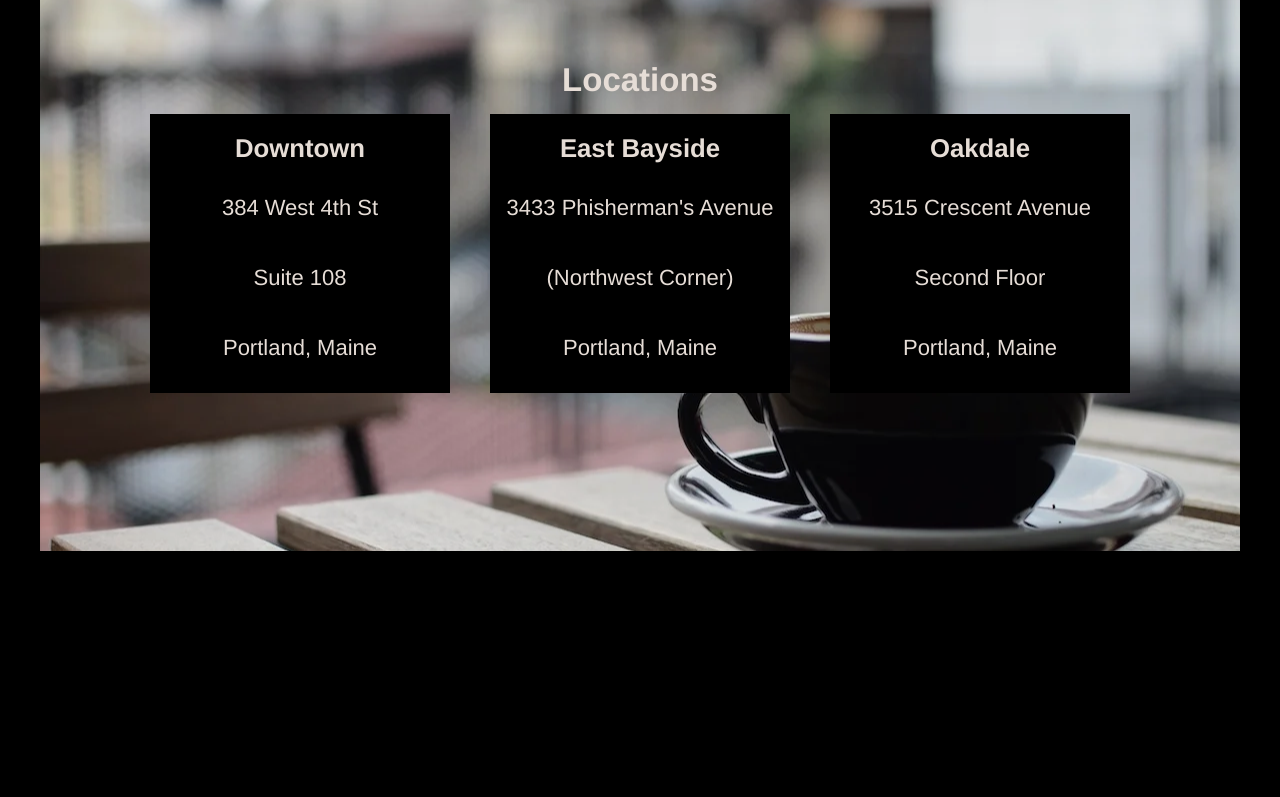
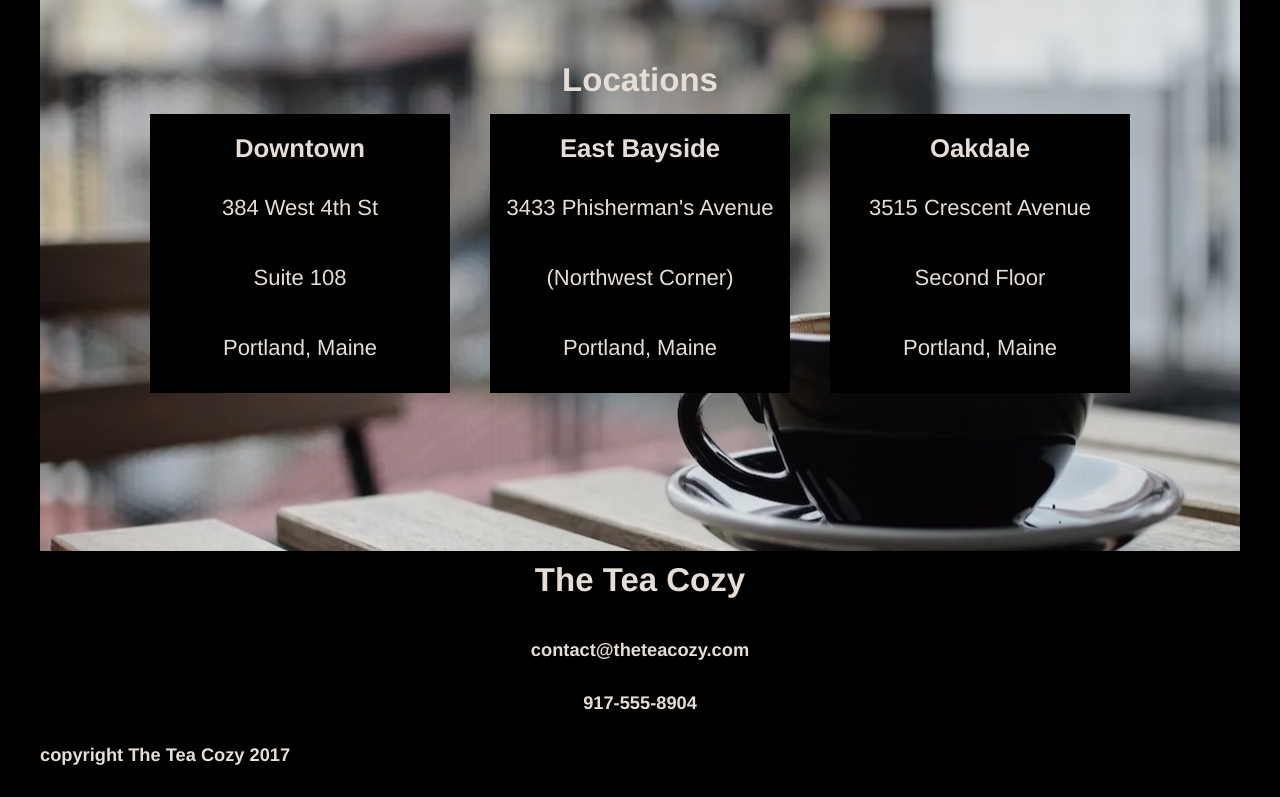
Before and after one commit to jtunsworth/teaCozy, a plain HTML site: page index.html in a window 1280 px wide. Shown: the part 1397-2194 px from the top of the page. Before the commit the page ends 1948 px from the top, so only its background shows below. Drawn offline with Linux system fonts and the light colour scheme.

Commit message:
forth commit - complete

```diff
--- a/index.html
+++ b/index.html
@@ -73,6 +73,12 @@
                     </div>
                 </div>
             </section>
+            <footer>
+                <h2>The Tea Cozy</h2>
+                <h5>contact@theteacozy.com</h5>
+                <h5>917-555-8904</h5>
+                <h5 id="copyright">copyright The Tea Cozy 2017</h5>
+            </footer>
 
 
          </main>
--- a/style.css
+++ b/style.css
@@ -138,3 +138,12 @@ h2, h3, h4 {
     flex-direction: column;
     justify-content: center;
 }
+
+footer h2, h5{
+    text-align: center;
+}
+
+#copyright {
+    text-align: left;
+
+}
```
